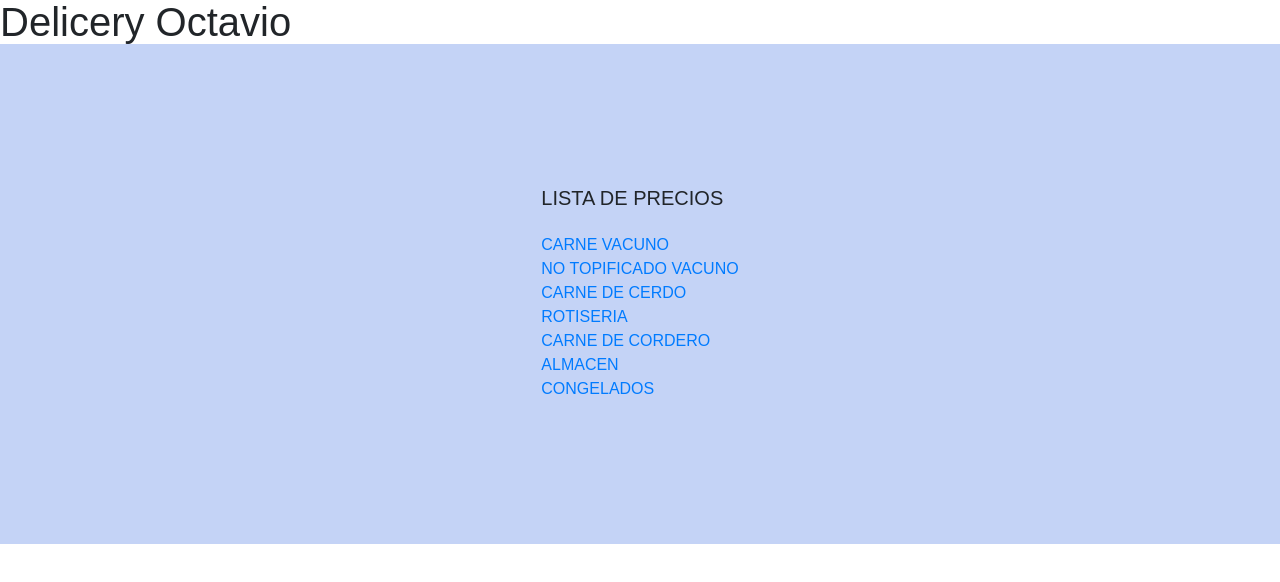
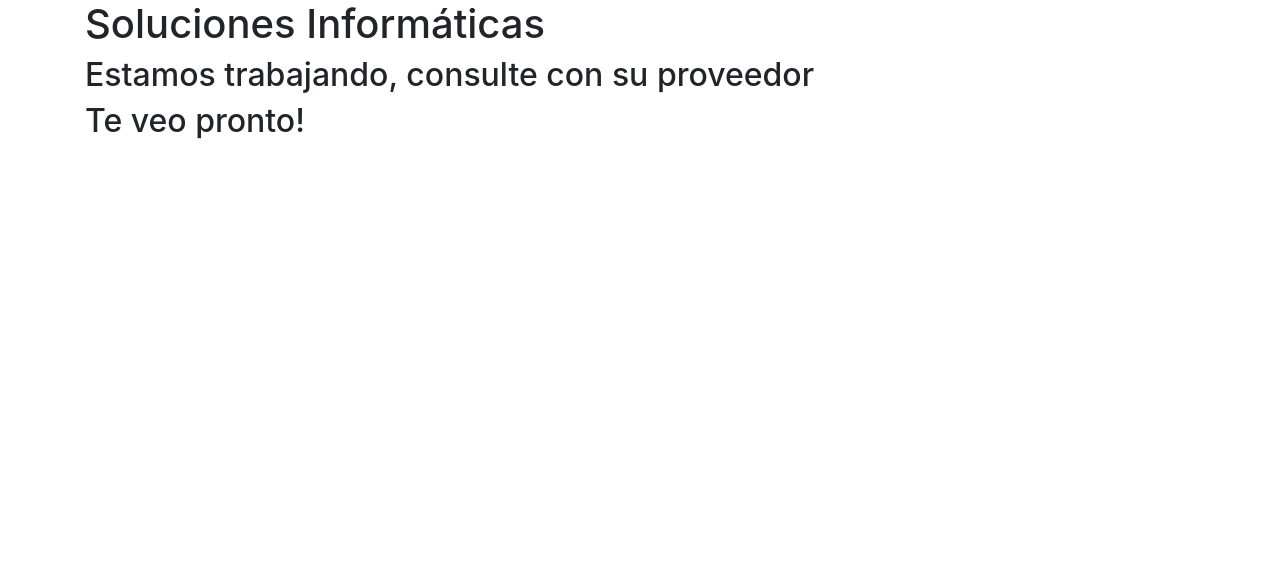
Before and after one commit to DeliceryOctavio/Lista, a plain HTML site: page index.html in a window 1280 px wide. Drawn offline with nearby package versions, Linux system fonts and the light colour scheme.

Commit message:
Suspencion de pagina
mantencion

```diff
--- a/index.html
+++ b/index.html
@@ -1,87 +1,44 @@
 <!DOCTYPE html>
-<html lang="en">
+<html lang="en-US" class="backgroundColor">
     <head>
-	<title>OctavioDelicery</title>
-	<meta charset="UTF-8">
+        <meta charset="utf-8" />
         <meta name="viewport" content="width=device-width, initial-scale=1">
-<!--===============================================================================================-->
-	<link rel="icon" type="image/png" href="images/icons/favicon.ico"/>
-<!--===============================================================================================-->
-	<link rel="stylesheet" type="text/css" href="vendor/bootstrap/css/bootstrap.min.css">
-<!--===============================================================================================-->
-	<link rel="stylesheet" type="text/css" href="fonts/font-awesome-4.7.0/css/font-awesome.min.css">
-<!--===============================================================================================-->
-	<link rel="stylesheet" type="text/css" href="vendor/animate/animate.css">
-<!--===============================================================================================-->
-	<link rel="stylesheet" type="text/css" href="vendor/select2/select2.min.css">
-<!--===============================================================================================-->
-	<link rel="stylesheet" type="text/css" href="vendor/perfect-scrollbar/perfect-scrollbar.css">
-<!--===============================================================================================-->
-	<link rel="stylesheet" type="text/css" href="css/util.css">
-	<link rel="stylesheet" type="text/css" href="css/main.css">
-	<style type="text/css">
 
-.padre {
-  background: #c4d3f6;
-  height: 500px;
-  /*IMPORTANTE*/
-  display: flex;
-  justify-content: center;
-  align-items: center;
-}
+        <title>Delicery Octavio</title>
 
+        <link href='http://fonts.googleapis.com/css?family=Open+Sans:400,300,700|Lemon' rel='stylesheet' type='text/css'>
 
+        <link rel="shortcut icon" href="images/favicon.jpg">
 
-	</style>
-<!--===============================================================================================-->
+        <!-- CSS -->
+        <link rel="stylesheet" type="text/css" href="css/bootstrap.min.css" />
+		<link rel="stylesheet" type="text/css" href="css/font-awesome.min.css" />
+        <link rel="stylesheet" type="text/css" href="css/animate.css" />
+        <link rel="stylesheet" type="text/css" href="css/YTPlayer.css" />
+        <link rel="stylesheet" type="text/css" href="css/supersized.css" />
+        <link rel="stylesheet" type="text/css" href="css/styles.css" />
 
 
     </head>
     <body>
- <h1> Delicery Octavio</h1>
 
-<div class="padre">
-  <div class="hijo">
-  	<h5>LISTA DE PRECIOS </h5>
-  	<br>
-  	<a href="CARNE VACUNO.html">CARNE VACUNO</a>
-	<br>
-	<a href="NOTOPIFICADOVACUNO.html">NO TOPIFICADO VACUNO</a>
-	<br>
-	<a href="CARNE DE CERDO.html">CARNE DE CERDO</a>
-	<br>
-	<a href="ROTISERIA.html">ROTISERIA</a>
-	<br>
-	<a href="CARNE DE CORDERO.html">CARNE DE CORDERO</a>
-	<br>
-	<a href="ALMACEN.html">ALMACEN</a>
-	<br>
-	<a href="CONGELADOS.html">CONGELADOS</a>
+        <!-- CONTAINER -->
+        <div class="container">
+            <div class="row">
+                <div class="col-md-12">
 
+                    <div class="section clearfix">
+                        <h1 class="logo animated fadeInDown">Soluciones Informáticas</h1>
 
+                        <div id="text_slider">
+                            <div class="slide clearfix"><h2>Estamos trabajando, consulte con su proveedor</h2></div>
 
+                            <div class="slide clearfix"><h2>Te veo pronto!</h2></div>
+                        </div>
 
-  </div>
                     </div>
 
 
 
-
-
-
-
-
-
-
-<!--===============================================================================================-->
-	<script src="vendor/jquery/jquery-3.2.1.min.js"></script>
-<!--===============================================================================================-->
-	<script src="vendor/bootstrap/js/popper.js"></script>
-	<script src="vendor/bootstrap/js/bootstrap.min.js"></script>
-<!--===============================================================================================-->
-	<script src="vendor/select2/select2.min.js"></script>
-<!--===============================================================================================-->
-	<script src="js/main.js"></script>
-
     </body>
 </html>
```
Lines whose indentation alone changed are shown as unchanged.
